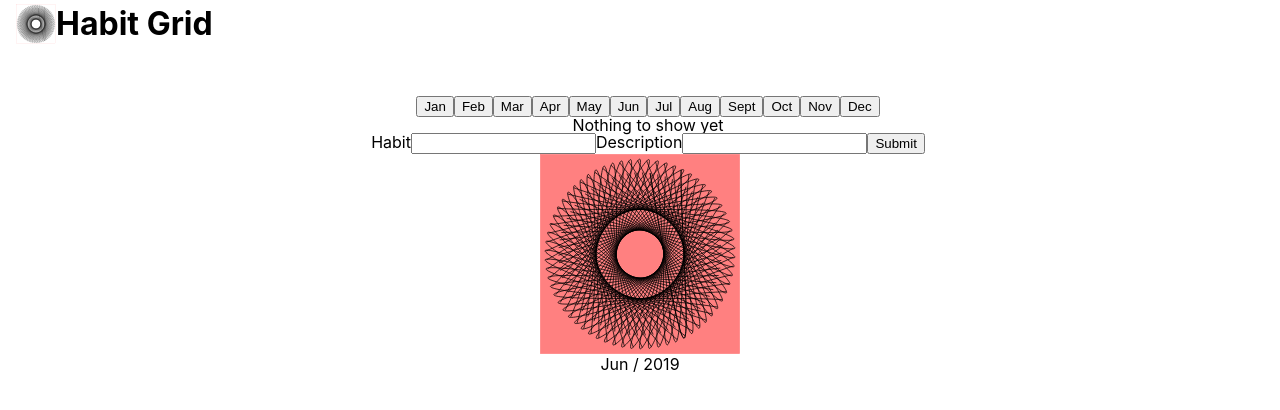
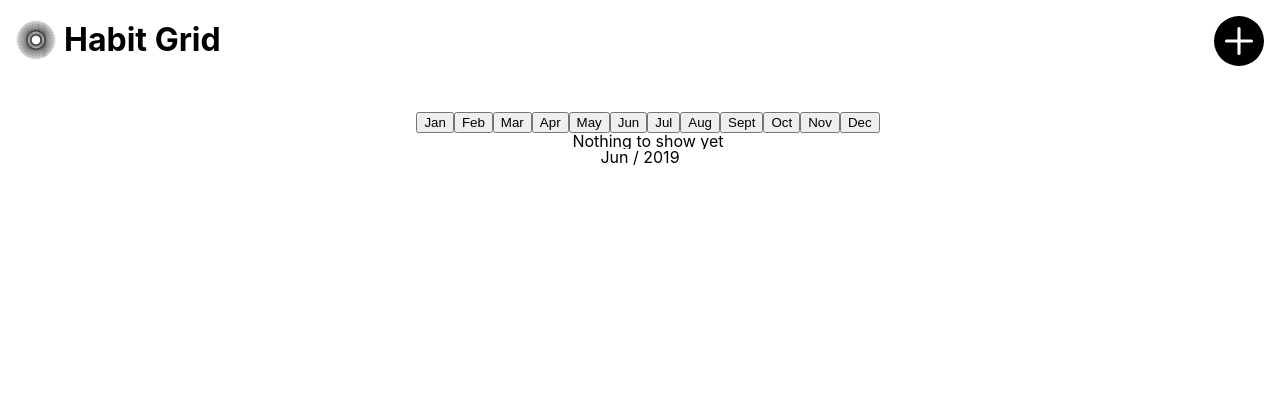
Before and after one commit to teooliver/habit-grid, a React (Create React App) app: page / in a window 1280 px wide. Shown: the top 410 px of the page. Built offline with nearby package versions, Linux system fonts and the light colour scheme.

Commit message:
refactored HabitForm and added PlusCircleIcon and TrashIcon

```diff
--- a/src/App.tsx
+++ b/src/App.tsx
@@ -22,7 +22,7 @@ const _App: React.FC<AppProps> = ({ getHabits }) => {
       <div className="page-container">
         <HabitTracker />
       </div>
-      <Logo />
+      {/* <Logo /> */}
       <MonthDropdown />
     </div>
   );
--- a/src/components/layout/Logo.tsx
+++ b/src/components/layout/Logo.tsx
@@ -6,9 +6,11 @@ interface Props {
   pathStroke?: string;
   width?: string;
   height?: string;
+  className?: string;
 }
 
 const Logo: FC<Props> = ({
+  className,
   backgroundColor,
   borderColor,
   pathStroke,
@@ -17,6 +19,7 @@ const Logo: FC<Props> = ({
 }) => {
   return (
     <svg
+      className={className || "habit-grid-logo"}
       width={width || "200"}
       height={height || "200"}
       version="1.1"
--- /dev/null
+++ b/src/components/layout/PlusCircleIcon.tsx
@@ -0,0 +1,25 @@
+import React, { FC } from "react";
+
+interface Props {
+  className?: string;
+}
+
+const PlusCircleIcon: FC<Props> = ({ className }) => {
+  return (
+    <svg
+      width="1em"
+      height="1em"
+      viewBox="0 0 16 16"
+      className={className || "bi-plus-circle-fill"}
+      fill="currentColor"
+      xmlns="http://www.w3.org/2000/svg"
+    >
+      <path
+        fill-rule="evenodd"
+        d="M16 8A8 8 0 1 1 0 8a8 8 0 0 1 16 0zM8.5 4a.5.5 0 0 0-1 0v3.5H4a.5.5 0 0 0 0 1h3.5V12a.5.5 0 0 0 1 0V8.5H12a.5.5 0 0 0 0-1H8.5V4z"
+      />
+    </svg>
+  );
+};
+
+export default PlusCircleIcon;
--- a/src/components/tracker/HabitForm.tsx
+++ b/src/components/tracker/HabitForm.tsx
@@ -1,16 +1,22 @@
 import React, { FC, useState } from "react";
 import { connect } from "react-redux";
 import { createHabit } from "../../redux/actions/habits";
+import PlusCircleIcon from "../layout/PlusCircleIcon";
 
 interface Props {
   createHabit: Function;
 }
 const HabitForm: FC<Props> = ({ createHabit }) => {
+  const [open, setOpen] = useState(false);
   const [habitName, setHabitName] = useState("");
-  const [habitDescription, setHabitDescription] = useState("");
 
   return (
-    <form action="">
+    <div className="HabitForm">
+      <div onClick={() => setOpen(!open)}>
+        <PlusCircleIcon className="plus-circle" />
+      </div>
+      {open && (
+        <form>
           <label htmlFor="name">Habit</label>
           <input
             type="text"
@@ -18,8 +24,7 @@ const HabitForm: FC<Props> = ({ createHabit }) => {
             value={habitName}
             onChange={(e) => setHabitName(e.target.value)}
           />
-      <label htmlFor="description">Description</label>
-      <input type="text" id="description" />
+
           <button
             onClick={(e) => {
               e.preventDefault();
@@ -29,6 +34,8 @@ const HabitForm: FC<Props> = ({ createHabit }) => {
             Submit
           </button>
         </form>
+      )}
+    </div>
   );
 };
 
--- a/src/components/tracker/monthSelector/DropDownMenu.jsx
+++ b/src/components/tracker/monthSelector/DropDownMenu.jsx
@@ -3,9 +3,8 @@ import { months } from "../../../utils/variables.tsx";
 
 const DropDownMenu = ({ setOpen }) => {
   const [activeMenu, setActiveMenu] = useState("main");
-  const [isActive, setIsActive] = useState(false);
+  const dropDownRef = useRef(null);
 
-  const dropDownRef = useRef(null);
   useEffect(() => {
     document.addEventListener("click", handleClickOutside);
     return () => {
--- /dev/null
+++ b/src/styles/_HabitForm.scss
@@ -0,0 +1,21 @@
+.HabitForm {
+  position: absolute;
+  top: 0;
+  right: 0;
+  .plus-circle {
+    position: absolute;
+    top: 1rem;
+    right: 1rem;
+    height: 50px;
+    width: auto;
+    &:hover {
+      fill: #baffc9;
+    }
+  }
+  form {
+    position: absolute;
+    top: 1rem;
+    right: 5rem;
+    background-color: lightcyan;
+  }
+}
--- a/src/styles/_Navbar.scss
+++ b/src/styles/_Navbar.scss
@@ -2,14 +2,14 @@
   height: 3rem;
   display: flex;
   align-items: center;
-  //   justify-content: space-between;
-  margin-left: 1rem;
-  .nav-placeholder-icon {
+  // justify-content: space-between;
+  margin: 1rem 1rem;
+
+  .habit-grid-logo {
     justify-self: flex-end;
-    width: 35px;
-    height: 35px;
-    color: teal;
-    background-color: teal;
+    width: 40px;
+    height: 40px;
     border-radius: 50%;
+    margin-right: 0.5rem;
   }
 }
--- a/src/styles/styles.scss
+++ b/src/styles/styles.scss
@@ -4,6 +4,7 @@
 @import "./Navbar";
 @import "./HabitsTable";
 @import "./MonthSelector";
+@import "./HabitForm";
 
 .App {
   text-align: center;
```
Also changed, not shown: src/components/layout/TrashIcon.tsx (added, +25 -0 lines). Lines whose indentation alone changed are shown as unchanged.
